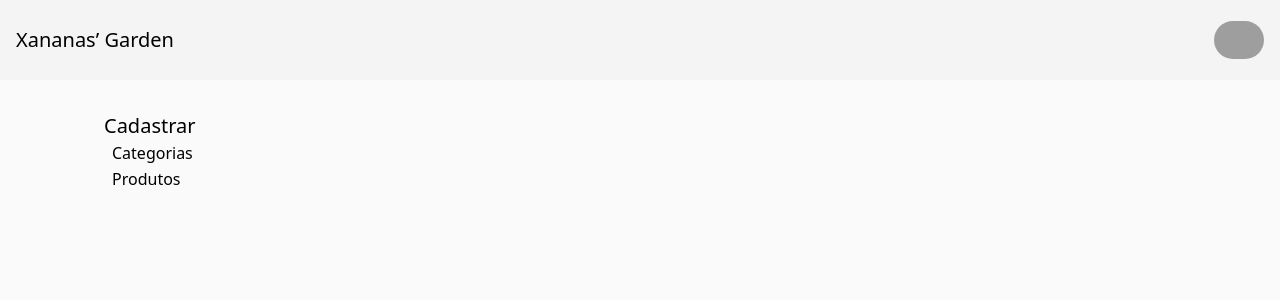
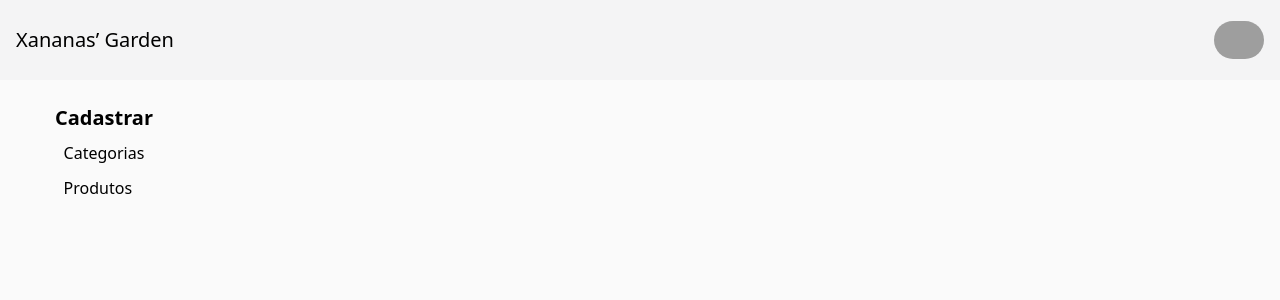
Before and after one commit to L1NDS0N/Xananas-Garden-MVP, a Next.js app: page /admin/dashboard in a window 1280 px wide. Shown: the top 300 px of the page. Built offline with nearby package versions, Linux system fonts and the light colour scheme; grey boxes are pictures that could not be loaded.

Commit message:
refact: sidebar

```diff
--- a/src/components/XSidebar/index.tsx
+++ b/src/components/XSidebar/index.tsx
@@ -10,23 +10,19 @@ interface ISidebarProps {
 
 export default function XSidebar({title, items}: ISidebarProps) {
   return (
-    <div className={"flex h-full max-w-xs pt-6 lg:ml-24"}>
-      <div className="flex flex-col p-2 items-center">
-        <div>
-          <h1 className="font-bond text-xl">{title}</h1>
-          <ul className="flex flex-col pl-2 leading-relaxed">
+    <div className={"flex h-full w-full pt-6 max-w-[12rem] mx-2"}>
+      <div className="flex flex-1 flex-col items-center">
+          <h1 className="font-bold text-xl">{title}</h1>
+          <div className="leading-relaxed">
             {
               items.map((item) => {
                 return (
-                  <li>
-                    <Link href={item.href}>{item.name}</Link>
-                  </li>
+                    <Link className="flex my-2 border-solid border-b border-transparent hover:border-zinc-300" href={item.href} >{item.name}</Link>
                 )
               })
             }
-          </ul>
+          </div>
         </div>
       </div>
-    </div>
   );
 }
```
